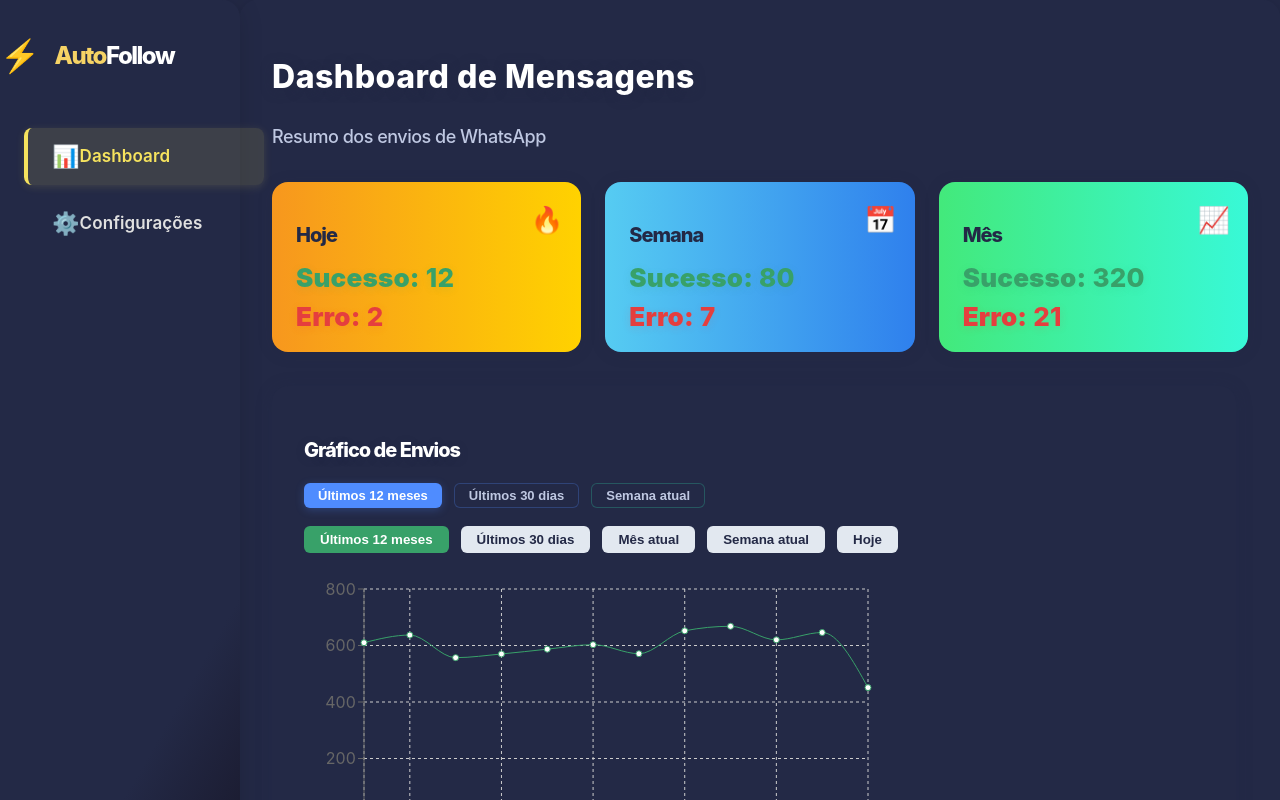
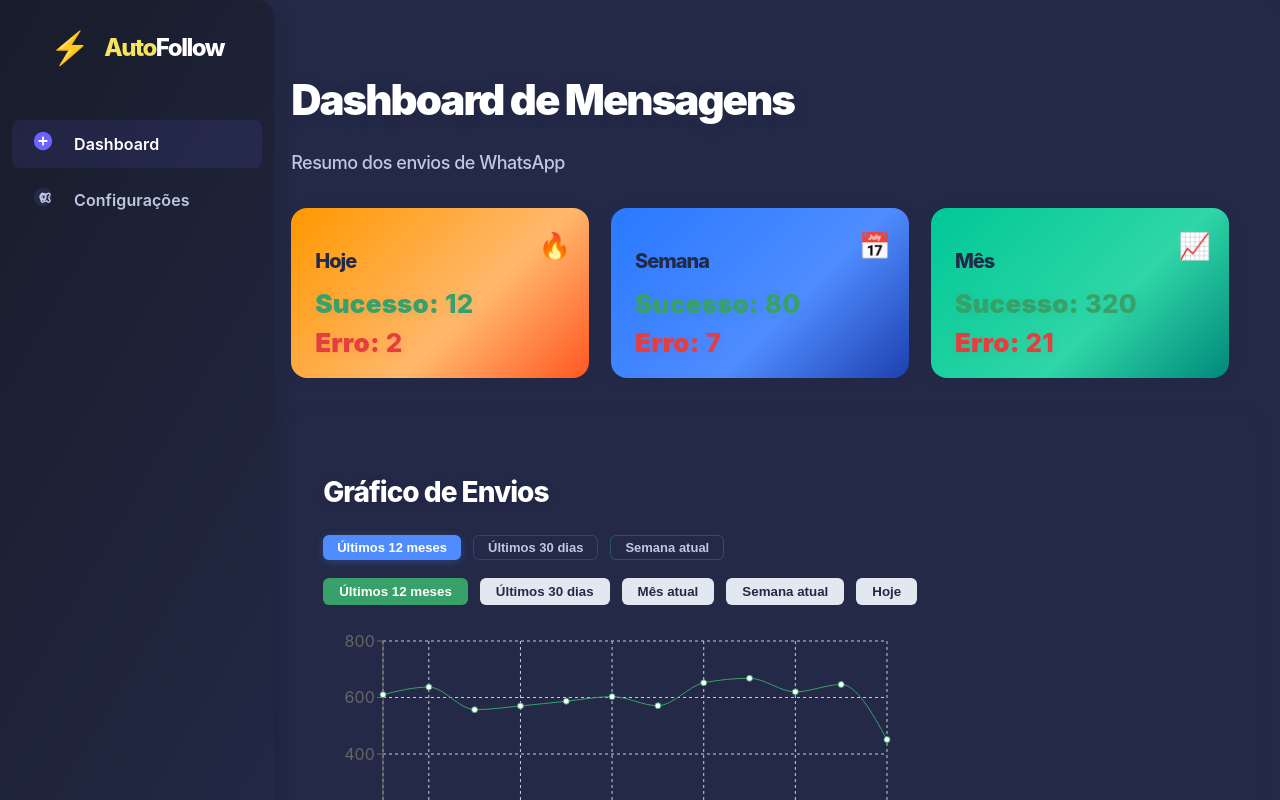
Before and after one commit to Bretzk-Tech/AutoFollowBling, a React (Vite) app in the folder frontend/: page / in a window 1280 px wide. Shown: the top 800 px of the page. Built offline with nearby package versions, Linux system fonts and the light colour scheme.

Commit message:
feat: add ResumoCard component and integrate ChartWrapper and PaginationControls into Dashboard for enhanced data visualization

```diff
--- a/frontend/src/components/Dashboard.styles.ts
+++ b/frontend/src/components/Dashboard.styles.ts
@@ -1,3 +1,23 @@
+export const PaginationControls = styled.div`
+  display: flex;
+  justify-content: center;
+  align-items: center;
+  margin-top: 18px;
+  gap: 16px;
+`
+export const ChartWrapper = styled.div`
+  width: 100%;
+  background: #232946;
+  border-radius: 16px;
+  box-shadow: 0 2px 16px #23294644;
+  padding: 32px;
+  margin-bottom: 32px;
+  display: flex;
+  flex-direction: column;
+  align-items: flex-start;
+  justify-content: center;
+  max-width: 900px;
+`
 export const PaginationInfo = styled.span`
   font-weight: 700;
   font-size: 17px;
@@ -76,12 +96,13 @@ export const Container = styled.div`
 `
 
 export const Sidebar = styled.aside`
-  width: 240px;
-  background: linear-gradient(120deg, #232946 80%, #1a1a2e 100%);
+  width: 250px;
+  max-width: 250px;
+  background: linear-gradient(120deg, #181c2a 0%, #232946 100%);
   color: #fff;
   display: flex;
   flex-direction: column;
-  align-items: flex-start;
+  align-items: center;
   padding: 32px 0 18px 0;
   min-height: 100vh;
   position: fixed;
@@ -92,6 +113,7 @@ export const Sidebar = styled.aside`
   border-bottom-right-radius: 18px;
   box-shadow: 0 4px 24px #00000022;
   gap: 16px;
+  padding: 24px 12px;
 `
 
 export const SidebarLogo = styled.div`
@@ -107,7 +129,7 @@ export const SidebarLogo = styled.div`
 
 export const SidebarNav = styled.nav`
   width: 100%;
-  padding-left: 24px;
+  padding: 0 24px;
 `
 
 export const SidebarList = styled.ul`
@@ -115,27 +137,36 @@ export const SidebarList = styled.ul`
   padding: 0;
   margin: 0;
   width: 100%;
+  gap: 12px;
 `
 
 interface SidebarItemProps {
   active?: boolean
 }
 export const SidebarItem = styled.li<SidebarItemProps>`
-  padding: 12px 24px;
-  font-size: 17px;
-  color: ${({ active }) => (active ? '#f6e35e' : '#e0e0e0')};
+  padding: 10px 20px;
+  font-size: 16px;
+  color: ${({ active }) => (active ? '#fff' : '#bfc8e2')};
   cursor: pointer;
-  transition: background 0.2s, color 0.2s;
-  border-left: 4px solid ${({ active }) => (active ? '#f6e35e' : 'transparent')};
+  transition: background 0.18s, color 0.18s;
   display: flex;
   align-items: center;
+  width: 100%;
+  max-width: 210px;
   font-weight: 600;
-  margin-bottom: 10px;
+  margin-bottom: 8px;
   border-radius: 8px;
-  user-select: none;
-  letter-spacing: 0.1px;
-  background: ${({ active }) => (active ? 'rgba(246, 227, 94, 0.12)' : 'none')};
-  box-shadow: ${({ active }) => (active ? '0 2px 8px #f6e35e22' : 'none')};
+  background: ${({ active }) => (active ? 'rgba(108,99,255,0.10)' : 'none')};
+  border: none;
+  gap: 8px;
+  & svg,
+  & span[role='img'] {
+    color: ${({ active }) => (active ? '#6c63ff' : '#bfc8e2')};
+    background: none;
+    border-radius: 6px;
+    margin-right: 6px;
+    transition: color 0.18s;
+  }
 `
 
 export const SidebarVersion = styled.div`
--- a/frontend/src/components/Dashboard.tsx
+++ b/frontend/src/components/Dashboard.tsx
@@ -27,7 +27,9 @@ import {
   FilterButton,
   TableWrapper,
   PaginationButton,
-  PaginationInfo
+  PaginationInfo,
+  ChartWrapper,
+  PaginationControls
 } from './Dashboard.styles'
 
 interface Stats {
@@ -40,6 +42,46 @@ interface Stats {
     status: string
     tipo: string
   }>
+}
+
+function ResumoCard({
+  titulo,
+  sucesso,
+  erro,
+  destaque,
+  cor = '#ffb86c',
+  icone = ''
+}: {
+  titulo: string
+  sucesso: number
+  erro: number
+  destaque?: boolean
+  cor?: string
+  icone?: string
+}) {
+  // Define o gradient conforme a cor
+  let gradient = ''
+  if (cor === '#ffb86c') {
+    gradient = 'linear-gradient(135deg, #ff9800 0%, #ffb86c 60%, #ff5722 100%)' // laranja intenso para laranja claro
+  } else if (cor === '#4f8cff') {
+    gradient = 'linear-gradient(135deg, #2979ff 0%, #4f8cff 60%, #1e40af 100%)' // azul intenso para azul claro
+  } else if (cor === '#2fd6a7') {
+    gradient = 'linear-gradient(135deg, #00c896 0%, #2fd6a7 60%, #00897b 100%)' // verde intenso para verde claro
+  }
+  return (
+    <Card destaque={destaque} style={{ background: gradient }}>
+      <span style={{ position: 'absolute', top: 18, right: 18, fontSize: 26 }}>
+        {icone}
+      </span>
+      <CardTitle>{titulo}</CardTitle>
+      <CardValue color='#38a169'>
+        Sucesso: <span style={{ fontWeight: 800 }}>{sucesso}</span>
+      </CardValue>
+      <CardValue color='#e53e3e'>
+        Erro: <span style={{ fontWeight: 800 }}>{erro}</span>
+      </CardValue>
+    </Card>
+  )
 }
 
 export default function Dashboard() {
@@ -56,28 +98,63 @@ export default function Dashboard() {
   const handleNext = () => setPage(p => Math.min(totalPages, p + 1))
   return (
     <Container>
-      {/* Sidebar */}
       <Sidebar>
         <SidebarLogo>
-          <span style={{ color: '#f6d365', fontSize: 32, marginRight: 8 }}>
+          <span
+            role='img'
+            aria-label='logo'
+            style={{ color: '#f6e35e', fontSize: 32, marginRight: 8 }}
+          >
             ⚡
           </span>
           <span>
-            <span style={{ color: '#f6d365' }}>Auto</span>
+            <span style={{ color: '#f6e35e' }}>Auto</span>
             <span style={{ color: '#fff' }}>Follow</span>
           </span>
         </SidebarLogo>
         <SidebarNav>
           <SidebarList>
             <SidebarItem active>
-              <span role='img' aria-label='dashboard' style={{ fontSize: 22 }}>
-                📊
+              <span role='img' aria-label='dashboard'>
+                <svg
+                  width='22'
+                  height='22'
+                  viewBox='0 0 24 24'
+                  fill='none'
+                  xmlns='http://www.w3.org/2000/svg'
+                >
+                  <circle cx='12' cy='12' r='10' fill='#6c63ff' />
+                  <path
+                    d='M8 12h8M12 8v8'
+                    stroke='#fff'
+                    strokeWidth='2'
+                    strokeLinecap='round'
+                  />
+                </svg>
               </span>
               Dashboard
             </SidebarItem>
             <SidebarItem>
-              <span role='img' aria-label='settings' style={{ fontSize: 22 }}>
-                ⚙️
+              <span role='img' aria-label='settings'>
+                <svg
+                  width='22'
+                  height='22'
+                  viewBox='0 0 24 24'
+                  fill='none'
+                  xmlns='http://www.w3.org/2000/svg'
+                >
+                  <circle cx='12' cy='12' r='10' fill='#232946' />
+                  <path
+                    d='M12 15a3 3 0 100-6 3 3 0 000 6z'
+                    stroke='#bfc8e2'
+                    strokeWidth='2'
+                  />
+                  <path
+                    d='M19.4 15a1.65 1.65 0 01-2.3 2.3l-1.1-1.1a1.65 1.65 0 01-2.3 0l-1.1 1.1a1.65 1.65 0 01-2.3-2.3l1.1-1.1a1.65 1.65 0 010-2.3l-1.1-1.1a1.65 1.65 0 012.3-2.3l1.1 1.1a1.65 1.65 0 012.3 0l1.1-1.1a1.65 1.65 0 012.3 2.3l-1.1 1.1a1.65 1.65 0 010 2.3l1.1 1.1z'
+                    stroke='#bfc8e2'
+                    strokeWidth='1.5'
+                  />
+                </svg>
               </span>
               Configurações
             </SidebarItem>
@@ -87,39 +164,12 @@ export default function Dashboard() {
         <SidebarVersion>v1.0</SidebarVersion>
       </Sidebar>
       {/* Main content */}
-      <Main
-        style={{
-          flex: 1,
-          padding: '32px 32px',
-          display: 'flex'
-        }}
-      >
-        <Title
-          style={{
-            color: '#fff',
-            fontWeight: 800,
-            fontSize: 32,
-            marginBottom: 4,
-            letterSpacing: 0.5
-          }}
-        >
-          Dashboard de Mensagens
-        </Title>
+      <Main>
+        <Title>Dashboard de Mensagens</Title>
         <Subtitle style={{ color: '#bfc8e2', fontSize: 18, marginBottom: 32 }}>
           Resumo dos envios de WhatsApp
         </Subtitle>
-        <CardsWrapper
-          style={{
-            display: 'flex',
-            flexDirection: 'row',
-            gap: 24,
-            alignItems: 'stretch',
-            justifyContent: 'flex-start',
-            marginBottom: 28,
-            width: '100%',
-            flexWrap: 'wrap'
-          }}
-        >
+        <CardsWrapper>
           <ResumoCard
             titulo='Hoje'
             sucesso={stats.dia.sucesso}
@@ -143,26 +193,8 @@ export default function Dashboard() {
             icone='📈'
           />
         </CardsWrapper>
-        <div
-          style={{
-            width: '100%',
-            background: '#232946',
-            borderRadius: 16,
-            boxShadow: '0 2px 16px #23294644',
-            padding: 32,
-            marginBottom: 32,
-            display: 'flex',
-            flexDirection: 'column',
-            alignItems: 'flex-start',
-            justifyContent: 'center',
-            maxWidth: 900
-          }}
-        >
-          <SectionTitle
-            style={{ color: '#fff', fontSize: 20, marginBottom: 18 }}
-          >
-            Gráfico de Envios
-          </SectionTitle>
+        <ChartWrapper>
+          <SectionTitle>Gráfico de Envios</SectionTitle>
           {/* Filtros do gráfico */}
           <FilterButtonGroup>
             <FilterButton active>Últimos 12 meses</FilterButton>
@@ -174,7 +206,7 @@ export default function Dashboard() {
             </FilterButton>
           </FilterButtonGroup>
           <Chart />
-        </div>
+        </ChartWrapper>
 
         <SectionTitle style={{ color: '#fff', fontSize: 20, marginBottom: 12 }}>
           Últimos envios
@@ -217,15 +249,7 @@ export default function Dashboard() {
             </tbody>
           </Table>
           {/* Pagination Controls */}
-          <div
-            style={{
-              display: 'flex',
-              justifyContent: 'center',
-              alignItems: 'center',
-              marginTop: 18,
-              gap: 16
-            }}
-          >
+          <PaginationControls>
             <PaginationButton onClick={handlePrev} disabled={page === 1}>
               <span style={{ fontSize: 20, marginRight: 4 }}>←</span> Anterior
             </PaginationButton>
@@ -238,51 +262,9 @@ export default function Dashboard() {
             >
               Próxima <span style={{ fontSize: 20, marginLeft: 4 }}>→</span>
             </PaginationButton>
-          </div>
+          </PaginationControls>
         </TableWrapper>
       </Main>
     </Container>
   )
 }
-
-function ResumoCard({
-  titulo,
-  sucesso,
-  erro,
-  destaque,
-  cor = '#ffb86c',
-  icone = ''
-}: {
-  titulo: string
-  sucesso: number
-  erro: number
-  destaque?: boolean
-  cor?: string
-  icone?: string
-}) {
-  return (
-    <Card
-      destaque={destaque}
-      cor={
-        cor === '#ffb86c'
-          ? 'hoje'
-          : cor === '#4f8cff'
-          ? 'semana'
-          : cor === '#2fd6a7'
-          ? 'mes'
-          : undefined
-      }
-    >
-      <span style={{ position: 'absolute', top: 18, right: 18, fontSize: 26 }}>
-        {icone}
-      </span>
-      <CardTitle>{titulo}</CardTitle>
-      <CardValue color='#38a169'>
-        Sucesso: <span style={{ fontWeight: 800 }}>{sucesso}</span>
-      </CardValue>
-      <CardValue color='#e53e3e'>
-        Erro: <span style={{ fontWeight: 800 }}>{erro}</span>
-      </CardValue>
-    </Card>
-  )
-}
```
